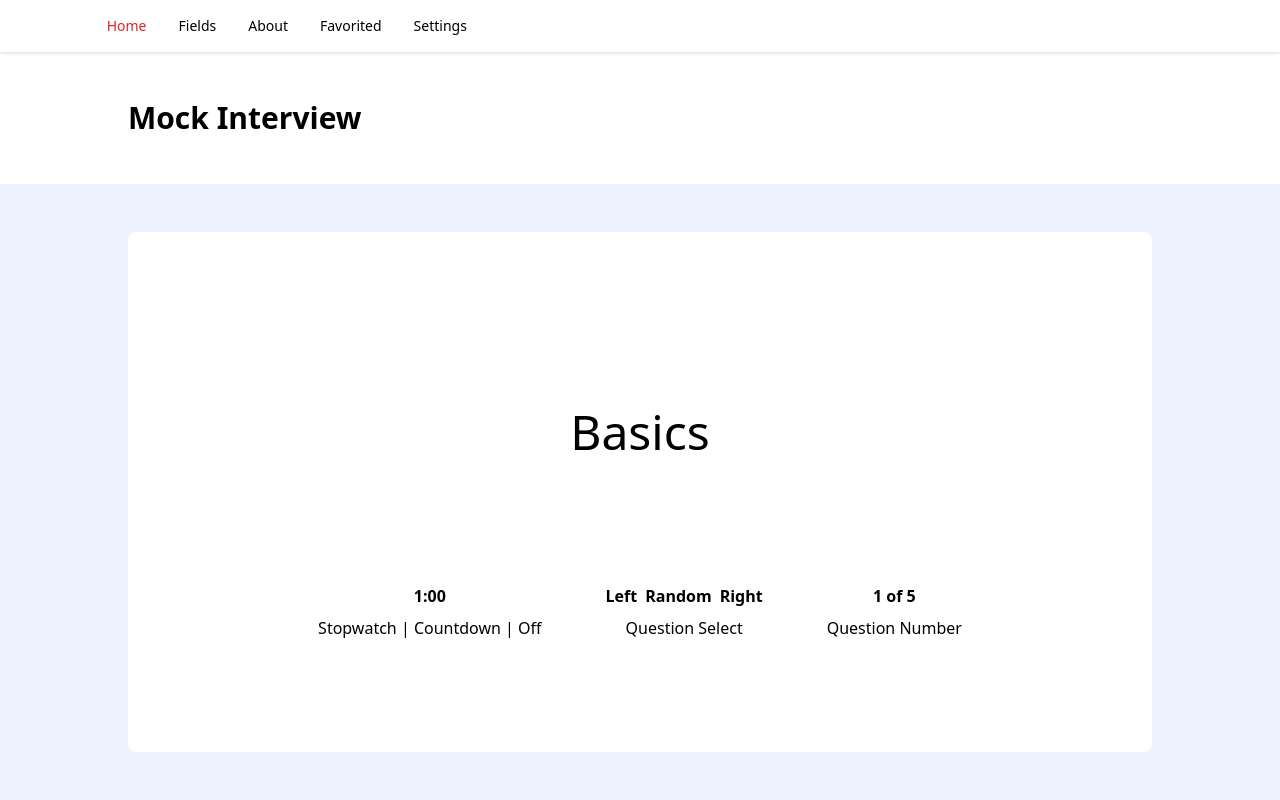
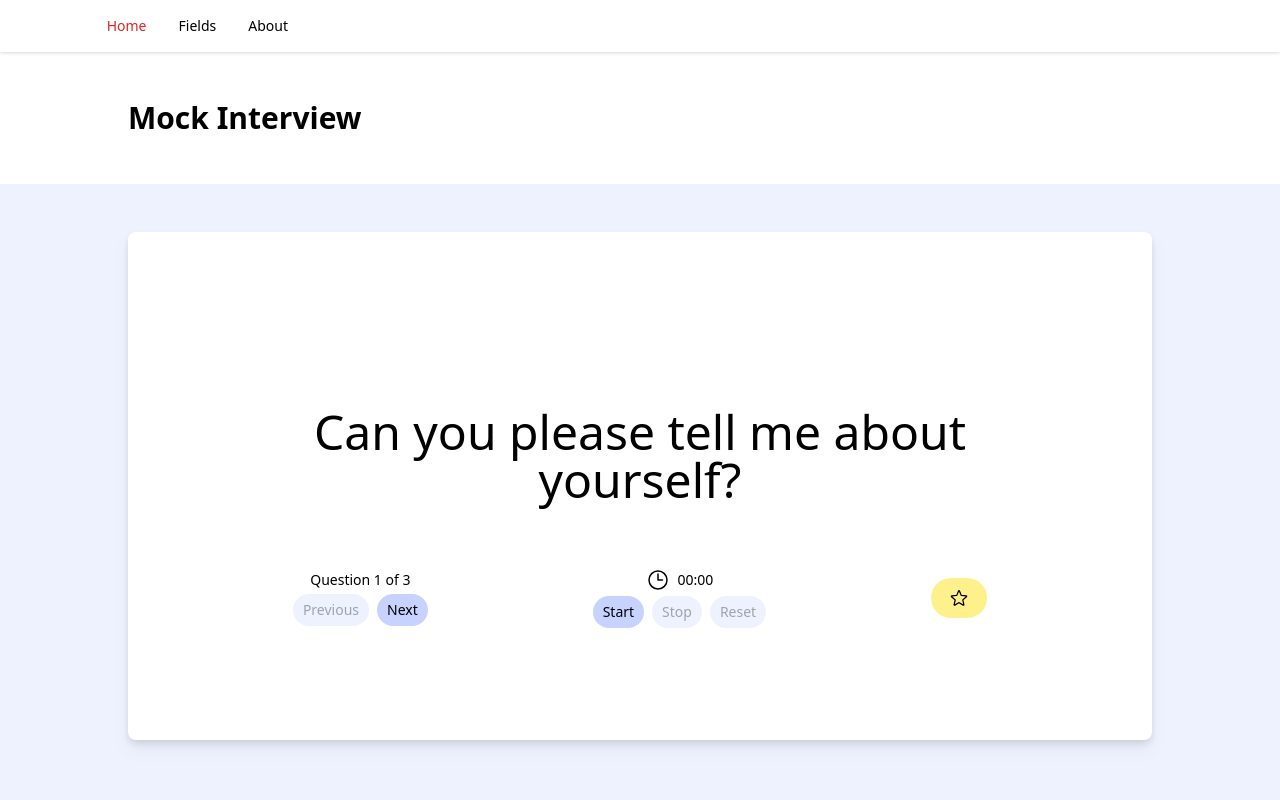
Before and after one commit to jogarbaut/hiremeinterview-react-ts-rtk, a React (Vite) app: page /mock-interview/1 in a window 1280 px wide. Shown: the top 800 px of the page. Built offline with nearby package versions, Linux system fonts and the light colour scheme.

Commit message:
added mock interview interface, timer, and question nav

```diff
--- a/src/components/navbar/index.tsx
+++ b/src/components/navbar/index.tsx
@@ -38,7 +38,7 @@ const Navbar = ({ selectedPage, setSelectedPage }: Props) => {
                   selectedPage={selectedPage}
                   setSelectedPage={setSelectedPage}
                 />
-                <NavbarLink
+                {/* <NavbarLink
                   path="/favorited"
                   page="Favorited"
                   selectedPage={selectedPage}
@@ -49,7 +49,7 @@ const Navbar = ({ selectedPage, setSelectedPage }: Props) => {
                   page="Settings"
                   selectedPage={selectedPage}
                   setSelectedPage={setSelectedPage}
-                />
+                /> */}
               </div>
             </div>
           </div>
--- /dev/null
+++ b/src/components/shared/FavoriteToggle.tsx
@@ -0,0 +1,13 @@
+import { StarIcon as StarIconOutline } from "@heroicons/react/24/outline";
+
+type Props = {};
+
+const FavoriteToggle = (props: Props) => {
+  return (
+    <div className="flex h-auto items-center justify-center rounded-full border-2 border-transparent bg-yellow-200 px-4 py-2 text-sm transition hover:border-2 hover:border-yellow-900/50">
+      <StarIconOutline className="h-5 w-5 font-light" />
+    </div>
+  );
+};
+
+export default FavoriteToggle;
--- a/src/components/shared/FieldTitle.tsx
+++ b/src/components/shared/FieldTitle.tsx
@@ -1,13 +1,11 @@
 type Props = {
-  children: React.ReactNode
-}
+  children: React.ReactNode;
+};
 
-const FieldTitle = ({children}: Props) => {
+const FieldTitle = ({ children }: Props) => {
   return (
-    <h1 className="text-3xl font-bold py-12">
-      {children}
-    </h1>
-  )
-}
+    <h1 className="py-6 text-lg font-bold md:py-12 md:text-3xl">{children}</h1>
+  );
+};
 
-export default FieldTitle
+export default FieldTitle;
--- /dev/null
+++ b/src/components/shared/QuestionNavigation.tsx
@@ -0,0 +1,61 @@
+import { useEffect, useState } from "react";
+
+type Props = {
+  indexCurrentQuestion: number;
+  setIndexCurrentQuestion: React.Dispatch<React.SetStateAction<number>>;
+  indexLastQuestion: number;
+};
+
+const QuestionNavigation = ({
+  indexCurrentQuestion,
+  setIndexCurrentQuestion,
+  indexLastQuestion,
+}: Props) => {
+  const [previousDisabled, setPreviousDisabled] = useState<boolean>(false)
+  const [nextDisabled, setNextDisabled] = useState<boolean>(false)
+
+  const handlePreviousQuestion = () => {
+    setIndexCurrentQuestion((indexCurrentQuestion) => indexCurrentQuestion - 1);
+    setNextDisabled(false)
+  };
+
+  const handleNextQuestion = () => {
+    setIndexCurrentQuestion((indexCurrentQuestion) => indexCurrentQuestion + 1);
+    setPreviousDisabled(false)
+  };
+
+  useEffect(() => {
+    if (indexCurrentQuestion === indexLastQuestion) {
+      setNextDisabled(true)
+    }
+    if (indexCurrentQuestion === 0 ) {
+      setPreviousDisabled(true)
+    }
+  }, [indexCurrentQuestion, indexLastQuestion])
+
+  return (
+    <div className="flex flex-col gap-1">
+      <div className="text-center font-light text-sm">
+        Question {indexCurrentQuestion + 1} of {indexLastQuestion + 1}
+      </div>
+      <div className="flex items-center justify-center gap-2">
+        <button
+          onClick={() => handlePreviousQuestion()}
+          className="rounded-full bg-indigo-200 py-1.5 px-2.5 text-sm disabled:bg-indigo-50 disabled:text-gray-400"
+          disabled={previousDisabled}
+        >
+          Previous
+        </button>
+        <button
+          onClick={() => handleNextQuestion()}
+          className="rounded-full bg-indigo-200 py-1.5 px-2.5 text-sm disabled:bg-indigo-50 disabled:text-gray-400 "
+          disabled={nextDisabled}
+        >
+          Next
+        </button>
+      </div>
+    </div>
+  );
+};
+
+export default QuestionNavigation;
--- /dev/null
+++ b/src/components/shared/Timer.tsx
@@ -0,0 +1,78 @@
+import { useState, useRef } from "react";
+import { ClockIcon } from "@heroicons/react/24/outline";
+
+type Props = {};
+
+const Timer = (props: Props) => {
+  const [seconds, setSeconds] = useState<number>(0);
+  const timerId = useRef<ReturnType<typeof setInterval>>();
+  const [startDisabled, setStartDisabled] = useState<boolean>(false);
+  const [stopDisabled, setStopDisabled] = useState<boolean>(true);
+  const [resetDisabled, setResetDisabled] = useState<boolean>(true);
+
+  const startTimer = () => {
+    setStartDisabled(true);
+    setStopDisabled(false);
+    setResetDisabled(false);
+    timerId.current = setInterval(() => {
+      setSeconds((previousState) => previousState + 1);
+    }, 1000);
+  };
+
+  const stopTimer = () => {
+    setStartDisabled(false);
+    setStopDisabled(true);
+    clearInterval(timerId.current);
+    timerId.current = setInterval(() => 0);
+  };
+
+  const resetTimer = () => {
+    setStartDisabled(false);
+    setStopDisabled(true);
+    setResetDisabled(true);
+    stopTimer();
+    if (seconds) {
+      setSeconds(0);
+    }
+  };
+
+  const formatTime = () => {
+    const formattedSeconds = `0${seconds % 60}`.slice(-2);
+    const formattedMinutes = `0${Math.floor(seconds / 60) % 60}`.slice(-2);
+    return `${formattedMinutes}:${formattedSeconds}`;
+  };
+
+  return (
+    <div className="flex flex-col gap-1">
+      <div className="flex gap-2 items-center justify-center">
+        <div className="h-6 w-6 font-light text-sm"><ClockIcon /></div>
+        <div className="font-light text-center text-sm">{formatTime()}</div>
+      </div>
+      <div className="flex items-center justify-center gap-2">
+        <button
+          onClick={() => startTimer()}
+          className="rounded-full bg-indigo-200 py-1.5 px-2.5 text-sm disabled:bg-indigo-50 disabled:text-gray-400"
+          disabled={startDisabled}
+        >
+          Start
+        </button>
+        <button
+          onClick={() => stopTimer()}
+          className="rounded-full bg-indigo-200 py-1.5 px-2.5 text-sm disabled:bg-indigo-50 disabled:text-gray-400"
+          disabled={stopDisabled}
+        >
+          Stop
+        </button>
+        <button
+          onClick={() => resetTimer()}
+          className="rounded-full bg-indigo-200 py-1.5 px-2.5 text-sm disabled:bg-indigo-50 disabled:text-gray-400"
+          disabled={resetDisabled}
+        >
+          Reset
+        </button>
+      </div>
+    </div>
+  );
+};
+
+export default Timer;
--- a/src/pages/home/index.tsx
+++ b/src/pages/home/index.tsx
@@ -12,7 +12,7 @@ const Home = () => {
     <section id="home">
       <div className="w-full bg-white">
         <div className="w-5/6 mx-auto max-w-5xl">
-          <FieldTitle>Common Interview Questions</FieldTitle>
+          <FieldTitle>All Fields</FieldTitle>
         </div>
       </div>
       <div className="w-full items-center justify-center bg-indigo-50 py-12">
--- a/src/pages/mockInterview/index.tsx
+++ b/src/pages/mockInterview/index.tsx
@@ -1,57 +1,63 @@
 import { RootState } from "@/app/store";
+import FavoriteToggle from "@/components/shared/FavoriteToggle";
 import FieldTitle from "@/components/shared/FieldTitle";
+import QuestionNavigation from "@/components/shared/QuestionNavigation";
+import Timer from "@/components/shared/Timer";
+import { useEffect, useState } from "react";
 import { useSelector } from "react-redux";
 import { useParams } from "react-router-dom";
 
 type Props = {};
 
 const MockInterview = (props: Props) => {
-  useParams;
   const questionsSets = useSelector(
     (state: RootState) => state.questionSets.value
   );
-
   const { selectedQuestionSetId } = useParams();
+  const [indexCurrentQuestion, setIndexCurrentQuestion] = useState<number>(0);
+  const [indexLastQuestion, setIndexLastQuestion] = useState<number>(1);
 
   const selectedQuestionSet = questionsSets.find(
     (questionsSet) => questionsSet.id === selectedQuestionSetId
   );
 
+  useEffect(() => {
+    if (selectedQuestionSet) {
+      setIndexLastQuestion(selectedQuestionSet.questions.length - 1);
+    }
+  }, []);
+
   return (
     <section id="mockInterview">
       <div className="w-full bg-white">
-        <div className="w-5/6 mx-auto max-w-5xl">
+        <div className="mx-auto w-5/6 max-w-5xl">
           <FieldTitle>Mock Interview</FieldTitle>
         </div>
       </div>
-      <div className="mx-auto w-5/6 max-w-5xl rounded-lg bg-white my-12 px-4 md:py-28 py-8">
+      <div className="mx-auto my-12 w-11/12 max-w-5xl rounded-lg bg-white px-4 py-4 md:py-28 drop-shadow-lg">
         {/* Question text */}
-        <div className="flex items-center justify-center mt-16 mb-32 text-5xl">
-          {selectedQuestionSet && selectedQuestionSet.title}
+        <div className="mx-auto my-8 w-5/6 text-center text-lg sm:text-xl md:my-16 md:text-3xl lg:text-5xl">
+          {selectedQuestionSet &&
+            selectedQuestionSet.questions[indexCurrentQuestion].question}
         </div>
 
         {/* Controls */}
-        <div className="flex flex-col md:flex-row items-center justify-center gap-16">
+        <div className="flex flex-col items-center justify-center gap-4 md:flex-row md:justify-evenly">
+          {/* Next/Back */}
+          <div className="grid place-content-center">
+            <QuestionNavigation
+              indexCurrentQuestion={indexCurrentQuestion}
+              indexLastQuestion={indexLastQuestion}
+              setIndexCurrentQuestion={setIndexCurrentQuestion}
+            />
+          </div>
           {/* Time Display */}
-          <div className="flex flex-col items-center justify-center gap-2">
-            <div className="font-bold">1:00</div>
-            <div className="font-light">Stopwatch | Countdown | Off</div>
+          <div className="grid place-content-center">
+            <Timer />
           </div>
-          {/* Next/Back */}
-          <div className="flex flex-col items-center justify-center gap-2">
-            <div className="flex items-center justify-center gap-2">
-              <div className="font-bold">Left</div>
-              <div className="font-bold">Random</div>
-              <div className="font-bold">Right</div>
-            </div>
-            <div className="font-light">Question Select</div>
-          </div>
-          {/* Question count */}
-          <div className="flex flex-col items-center justify-center gap-2">
-            <div className="flex items-center justify-center gap-2">
-              <div className="font-bold">1 of 5</div>
-            </div>
-            <div className="font-light">Question Number</div>
+          {/* Favorite */}
+          <div className="grid place-content-center">
+            <FavoriteToggle />
           </div>
         </div>
       </div>
```
